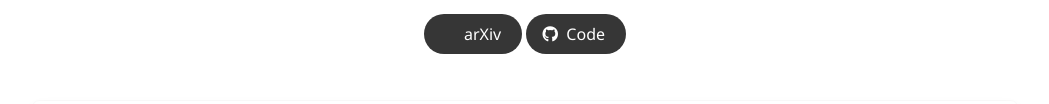
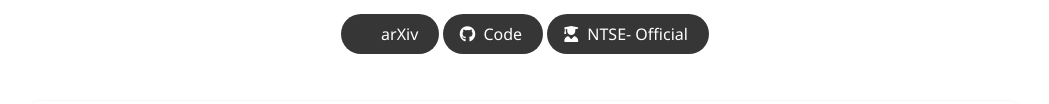
Before and after one commit to NTSEBench/NTSEBench.github.io, a plain HTML site: page index.html in a window 1280 px wide. Shown: the part 373-477 px from the top of the page, without its empty margins (115-1164 px from the left). Drawn offline with nearby package versions, Linux system fonts and the light colour scheme; a script that the page names is missing; some icons are missing; a web font is replaced by a local one.

Commit message:
Update index.html

```diff
--- a/index.html
+++ b/index.html
@@ -126,6 +126,15 @@
                                                 <i class="fab fa-github"></i>
                                             </span>
                                             <span>Code</span>
+                                        </a>
+                                    </span>
+
+                                    <span class="link-block">
+                                        <a href="https://ncert.nic.in/national-talent-examination.php?ln=en" class="external-link button is-normal is-rounded is-dark">
+                                            <span class="icon">
+                                                <i class="fa-solid fa-user-graduate"></i>
+                                            </span>
+                                            <span>NTSE- Official</span>
                                         </a>
                                     </span>
                                     <!-- Dataset Link.
```
